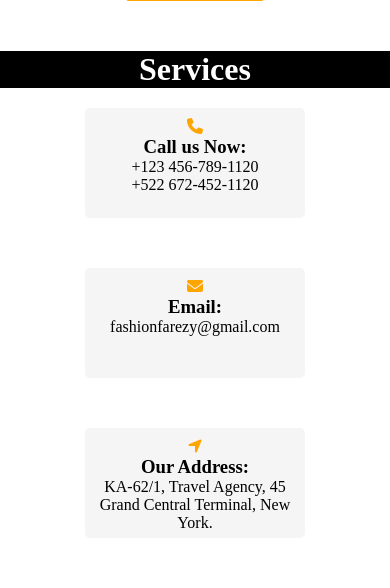
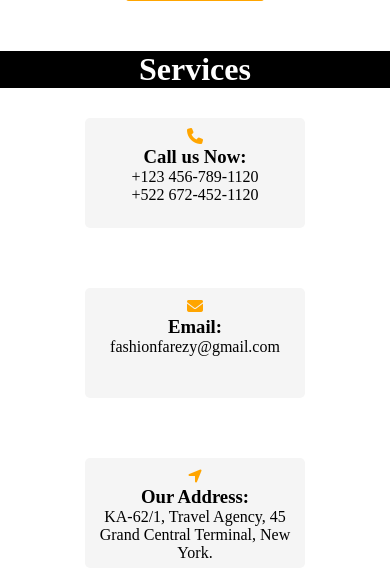
Before and after one commit to Milanmiyani/finalfile, a PHP site: page /contact.html in a window 390 px wide. Shown: the part 678-1266 px from the top of the page. Before the commit the page ends 1206 px from the top, so only its background shows below. Run offline with PHP 8.4, Linux system fonts and the light colour scheme.

Commit message:
Add files via upload

```diff
--- a/css/contact.css
+++ b/css/contact.css
@@ -158,7 +158,7 @@ h1{
         justify-content: center;
     }
     .card .box{
-        margin-top: -30px;
+        margin-top: -20px;
     }
     #map{
         width: 100vw;
```
